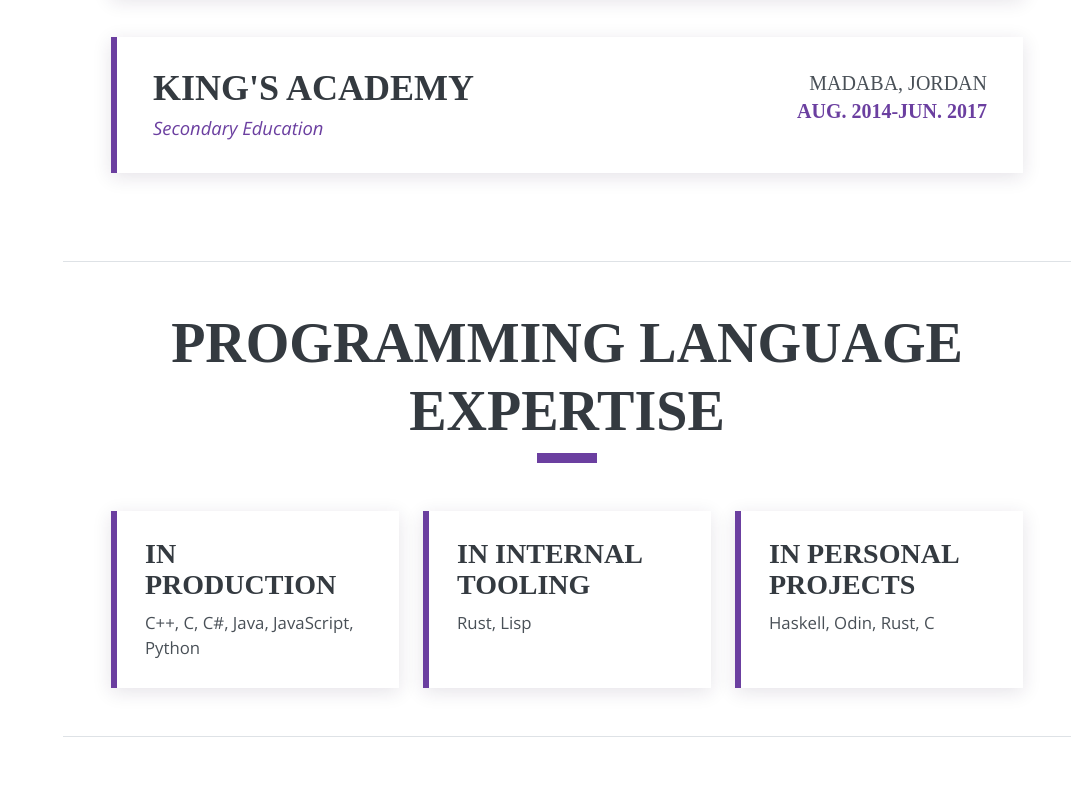
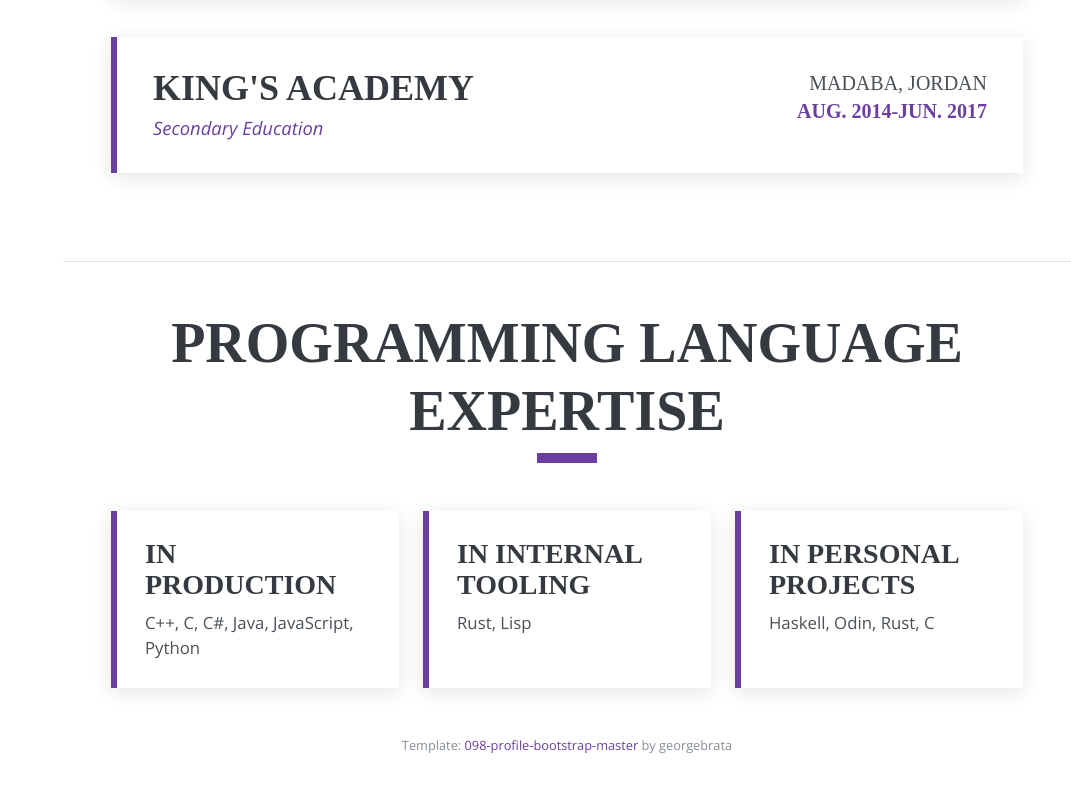
Before and after one commit to aieis/profile, a plain HTML site: page index.html in a window 1280 px wide. Shown: the part 8990-9781 px from the top of the page, without its empty margins (209-1280 px from the left). Before the commit the page ends 9727 px from the top, so only its background shows below. Drawn offline with nearby package versions, Linux system fonts and the light colour scheme; a web font is replaced by a local one.

Commit message:
Add credits where they are due

```diff
--- a/index.html
+++ b/index.html
@@ -512,6 +512,7 @@ License URL: https://creativecommons.org/licenses/by/4.0/
                       <p>Haskell, Odin, Rust, C</p>
                   </div>
               </div>
+              <p class="small text-muted text-center mt-5 mb-0">Template: <a href="https://github.com/georgebrata/html-templates" target="_blank" rel="noopener">098-profile-bootstrap-master</a> by georgebrata</p>
           </div>
       </section>
 
```
Also changed, not shown: 1 other file.
